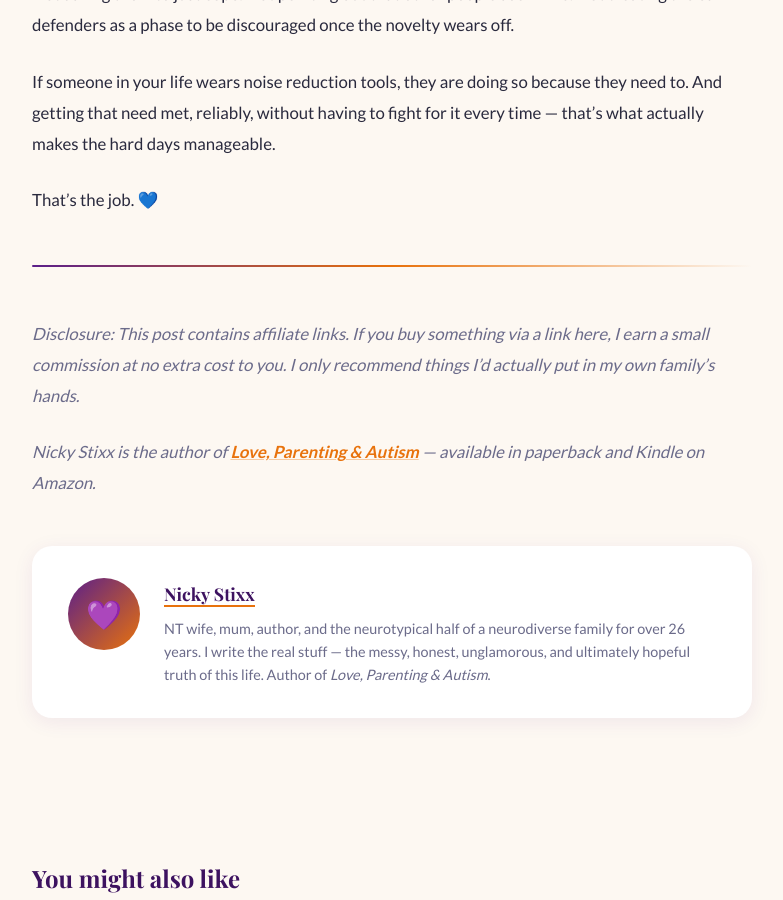
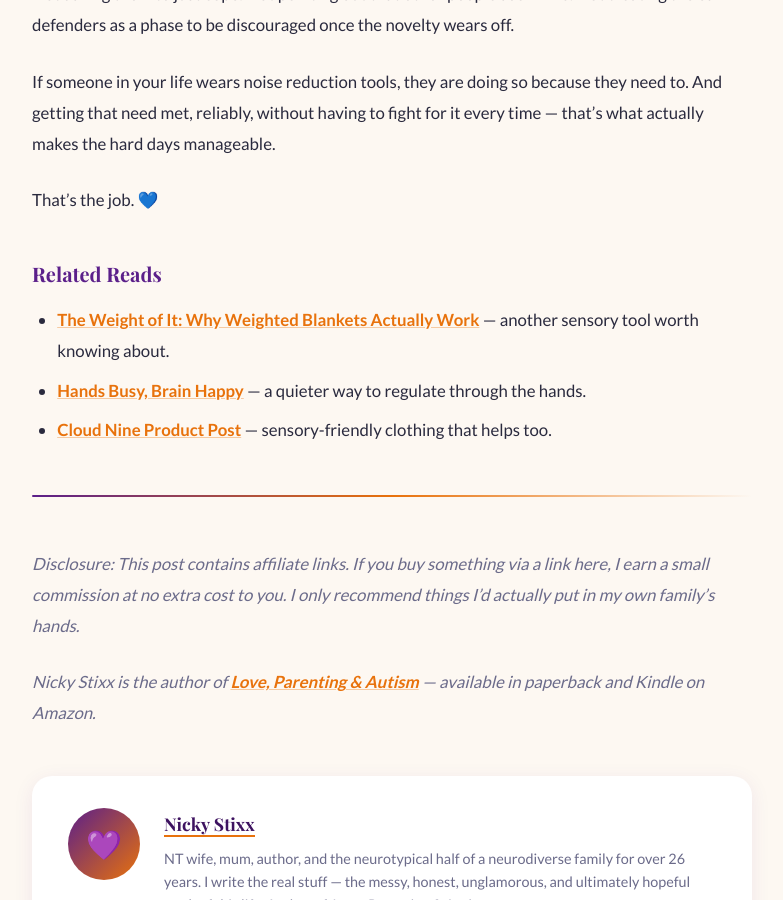
Before and after one commit to stixxnicky-lpa/loveparentingandautism, a Jekyll site: the page built from _posts/2025-06-14-why-the-world-is-too-loud-and-what-actually-helps.md, in a window 1280 px wide and 900 px high, scrolled down 3522 px. Shown: the whole window, without its empty margins (248-1031 px from the left). Built offline with Jekyll 4.4.1, drawn with Linux system fonts in a browser that asks for light colours; some web fonts are replaced.

Commit message:
Update 2025-06-14-why-the-world-is-too-loud-and-what-actually-helps.md

```diff
--- a/_posts/2025-06-14-why-the-world-is-too-loud-and-what-actually-helps.md
+++ b/_posts/2025-06-14-why-the-world-is-too-loud-and-what-actually-helps.md
@@ -78,6 +78,12 @@ If someone in your life wears noise reduction tools, they are doing so because t
 
 That's the job. 💙
 
+### Related Reads
+
+- **[The Weight of It: Why Weighted Blankets Actually Work](/blog/2025/06/21/the-weight-of-it-why-weighted-blankets-actually-work/)** — another sensory tool worth knowing about.
+- **[Hands Busy, Brain Happy](/blog/2025/06/28/hands-busy-brain-happy-colouring-fidgeting-and-the-productive-stim/)** — a quieter way to regulate through the hands.
+- **[Cloud Nine Product Post](/blog/2026/06/21/cloud-nine-product-post/)** — sensory-friendly clothing that helps too.
+
 ---
 
 *Disclosure: This post contains affiliate links. If you buy something via a link here, I earn a small commission at no extra cost to you. I only recommend things I'd actually put in my own family's hands.*
```
